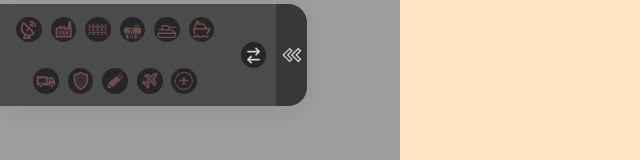
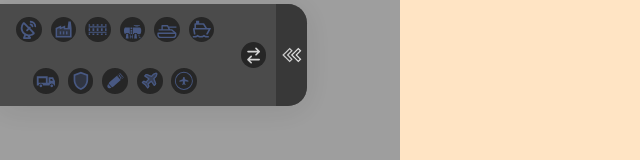
Before and after one commit to NimaShariatz/Henning-the-Navigator, a React (Vite) app: page / in a window 1280 px wide. Shown: the top 160 px of the page, without its empty margins (0-640 px from the left). Built offline with nearby package versions, Linux system fonts and the light colour scheme.

Commit message:
target buttons set and color changer

```diff
--- a/src/components/navigation_set/navigation_set.tsx
+++ b/src/components/navigation_set/navigation_set.tsx
@@ -42,17 +42,31 @@ function Navigation_set({ onWaypointSelectionChange, points_set }: NavigationSet
         { value: 12, ref: emplacement },
         { value: 13, ref: artillery },
         { value: 14, ref: airfield },
-        { value: 15, ref: airfield_2 },
-        { value: 16, ref: change }
+        { value: 15, ref: airfield_2 }
     ];
 
 
 
-    const [waypointSelection, setWaypointSelection] = useState(-1)
+    const [waypointSelection, setWaypointSelection] = useState(-1);
 
 
 
-    const [targetSetMovement, setTargetSetMovement] = useState(false)
+    const [targetSetMovement, setTargetSetMovement] = useState(false);
+
+    const [targetColor, setTargetColor] = useState(true);
+    const toggle_target_color = () => {
+        setTargetColor(!targetColor);
+
+        const targetElements = document.querySelectorAll('.target_button_fill');
+
+        const newColor = targetColor ? 'var(--red_target)' : 'var(--blue_target)';
+
+        targetElements.forEach(element => {//applies to all
+            if (element instanceof SVGElement) {
+                element.style.fill = newColor;
+            }
+        });
+    }
 
 
 
@@ -124,9 +138,11 @@ function Navigation_set({ onWaypointSelectionChange, points_set }: NavigationSet
                         if (item.value !== 1) {
                             item.ref.current.classList.add("button_disabled");
                             item.ref.current.disabled = true;
+                            item.ref.current.style.cursor = "not-allowed"
                         }else{//except for start
                             item.ref.current.classList.remove("button_disabled");
                             item.ref.current.disabled = false;
+                            item.ref.current.style.cursor = "pointer"
                         }
                     }
 
@@ -142,10 +158,12 @@ function Navigation_set({ onWaypointSelectionChange, points_set }: NavigationSet
                     if (item.ref.current) {
                         if (item.value !== 2) {
                             item.ref.current.classList.add("button_disabled");
+                            item.ref.current.style.cursor = "not-allowed"
                             item.ref.current.disabled = true;
                         }else{//except for target
                             item.ref.current.classList.remove("button_disabled");
                             item.ref.current.disabled = false;
+                            item.ref.current.style.cursor = "pointer"
                         }
                     }
 
@@ -164,9 +182,11 @@ function Navigation_set({ onWaypointSelectionChange, points_set }: NavigationSet
                         if ((item.value !== 1) && (item.value !== 2)) {
                             item.ref.current.classList.remove("button_disabled");
                             item.ref.current.disabled = false;
+                            item.ref.current.style.cursor = "pointer"
                         }else{//except for target and start
                             item.ref.current.classList.add("button_disabled");
                             item.ref.current.disabled = true;
+                            item.ref.current.style.cursor = "not-allowed"
                         }
                     }
 
@@ -311,7 +331,7 @@ function Navigation_set({ onWaypointSelectionChange, points_set }: NavigationSet
                                 <svg xmlns="http://www.w3.org/2000/svg" width="85%" height="85%" viewBox="0 0 24 24">
                                     <g fill="none">
                                         <path d="m12.593 23.258l-.011.002l-.071.035l-.02.004l-.014-.004l-.071-.035q-.016-.005-.024.005l-.004.01l-.017.428l.005.02l.01.013l.104.074l.015.004l.012-.004l.104-.074l.012-.016l.004-.017l-.017-.427q-.004-.016-.017-.018m.265-.113l-.013.002l-.185.093l-.01.01l-.003.011l.018.43l.005.012l.008.007l.201.093q.019.005.029-.008l.004-.014l-.034-.614q-.005-.018-.02-.022m-.715.002a.02.02 0 0 0-.027.006l-.006.014l-.034.614q.001.018.017.024l.015-.002l.201-.093l.01-.008l.004-.011l.017-.43l-.003-.012l-.01-.01z" />
-                                        <path fill="#ae3232" d="M5.269 4.026c.557-.628 1.463-.628 2.044-.148l.105.095l4.848 4.847l.087-.087a1 1 0 0 1
+                                        <path className="target_button_fill" d="M5.269 4.026c.557-.628 1.463-.628 2.044-.148l.105.095l4.848 4.847l.087-.087a1 1 0 0 1
                                         1.497 1.32l-.083.094l-.087.087l4.347 4.348c.572.572.614 1.557-.053 2.15a8.97 8.97 0 0 1-4.466 2.142l-.341.051l.98 1.318a1.1 1.1 0 0
                                         1-.766 1.751l-.116.006h-6.58a1.1 1.1 0 0 1-1.058-1.403l.04-.115l1.254-3.051A8.99 8.99 0 0 1 3 10a8.97 8.97 0 0 1 2.269-5.974m3.426 14.348L8.028 20h3.446l-.819-1.1a9 9 0 0 1-1.582-.387l-.378-.14ZM6.407 5.79a7
                                         7 0 0 0 9.803 9.803l-3.944-3.944l-1.559 1.558a1 1 0 0 1-1.414-1.414l1.558-1.559zm7.7-.737a3.5 3.5 0 0 1 2.859 2.96a1 1 0 0 1-1.958.393l-.023-.115a1.5 1.5
@@ -321,20 +341,20 @@ function Navigation_set({ onWaypointSelectionChange, points_set }: NavigationSet
                             </button>
                             <button className="target_button" onClick={() => toggle_waypoint_suggestion(6)} ref={factory}>
                                 <svg xmlns="http://www.w3.org/2000/svg" width="75%" height="75%" viewBox="0 0 24 24">
-                                    <path fill="#ae3232" d="M12 12V9.95l-5 2V10l-3 1.32V20h16v-8zm-3 6H7v-4h2zm4 0h-2v-4h2zm4 0h-2v-4h2z" opacity="0.3" />
-                                    <path fill="#ae3232" d="M22 22H2V10l7-3v2l5-2v3h3l1-8h3l1 8zM12 9.95l-5 2V10l-3 1.32V20h16v-8h-8zM11 18h2v-4h-2zm-4 0h2v-4H7zm10-4h-2v4h2z" />
+                                    <path className="target_button_fill" d="M12 12V9.95l-5 2V10l-3 1.32V20h16v-8zm-3 6H7v-4h2zm4 0h-2v-4h2zm4 0h-2v-4h2z" opacity="0.3" />
+                                    <path className="target_button_fill" d="M22 22H2V10l7-3v2l5-2v3h3l1-8h3l1 8zM12 9.95l-5 2V10l-3 1.32V20h16v-8h-8zM11 18h2v-4h-2zm-4 0h2v-4H7zm10-4h-2v4h2z" />
                                 </svg>
                             </button>
 
                             <button className="target_button" onClick={() => toggle_waypoint_suggestion(7)} ref={railway}>
                                 <svg xmlns="http://www.w3.org/2000/svg" width="75%" height="75%" viewBox="0 0 512 512">
-	                                <path fill="#ae3232" d="M18 112v39h38v-39zm102 0v39h48v-39zm112 0v39h48v-39zm112 0v39h48v-39zm112 0v39h38v-39zM18 169v30h476v-30zm0 48v78h38v-78zm102 0v78h48v-78zm112 0v78h48v-78zm112 0v78h48v-78zm112 0v78h38v-78zM18 313v30h476v-30zm0 48v39h38v-39zm102 0v39h48v-39zm112 0v39h48v-39zm112 0v39h48v-39zm112 0v39h38v-39z" />
+	                                <path className="target_button_fill" d="M18 112v39h38v-39zm102 0v39h48v-39zm112 0v39h48v-39zm112 0v39h48v-39zm112 0v39h38v-39zM18 169v30h476v-30zm0 48v78h38v-78zm102 0v78h48v-78zm112 0v78h48v-78zm112 0v78h48v-78zm112 0v78h38v-78zM18 313v30h476v-30zm0 48v39h38v-39zm102 0v39h48v-39zm112 0v39h48v-39zm112 0v39h48v-39zm112 0v39h38v-39z" />
                                 </svg>
                             </button>
 
                             <button className="target_button" onClick={() => toggle_waypoint_suggestion(8)} ref={refinery}>
                                 <svg xmlns="http://www.w3.org/2000/svg" width="75%" height="75%" viewBox="0 0 512 512">
-                                    <path fill="#ae3232" d="M288 133v18h160v-18zm41 34v16h78v-16zM64 201c-5.75 0-10.406 1.939-15.074 6.023c-4.668
+                                    <path className="target_button_fill" d="M288 133v18h160v-18zm41 34v16h78v-16zM64 201c-5.75 0-10.406 1.939-15.074 6.023c-4.668
                                     4.085-9.078 10.48-12.701 18.631C28.978 241.96 25 265 25 288s3.978 46.041 11.225 62.346c3.623 8.152 8.033 14.546 12.7
                                     18.63C53.595 373.062 58.25 375 64 375h5.055l2-17.994l.89-8.006h80.11l2.888 26H183V201zm137 0v46h46v-46zm64 0v174h28.055l2-17.994l.89-8.006h80.11l2.888
                                     26H448c5.75 0 10.406-1.94 15.074-6.023c4.668-4.085 9.08-10.48 12.703-18.631c7.247-16.304 11.225-39.343
@@ -345,13 +365,13 @@ function Navigation_set({ onWaypointSelectionChange, points_set }: NavigationSet
 
                             <button className="target_button" onClick={() => toggle_waypoint_suggestion(9)} ref={tank}>
                                 <svg xmlns="http://www.w3.org/2000/svg" width="85%" height="85%" viewBox="0 0 32 32">
-                                    <path fill="#ae3232" d="M30 13v-2H18.618l-.723-1.447A1 1 0 0 0 17 9H9a1 1 0 0 0-1 1v5H4v2h18.638l3.6 3H3a1 1 0 0 0-1 1v2a5.006 5.006 0 0 0 5 5h18a5.006 5.006 0 0 0 5-5v-2a1 1 0 0 0-.36-.769l-6-5A1 1 0 0 0 23 15h-2.382l-1-2Zm-2 10a3.003 3.003 0 0 1-3 3H7a3.003 3.003 0 0 1-3-3v-1h24Zm-18-8v-4h6.382l2 4Z" />
+                                    <path className="target_button_fill" d="M30 13v-2H18.618l-.723-1.447A1 1 0 0 0 17 9H9a1 1 0 0 0-1 1v5H4v2h18.638l3.6 3H3a1 1 0 0 0-1 1v2a5.006 5.006 0 0 0 5 5h18a5.006 5.006 0 0 0 5-5v-2a1 1 0 0 0-.36-.769l-6-5A1 1 0 0 0 23 15h-2.382l-1-2Zm-2 10a3.003 3.003 0 0 1-3 3H7a3.003 3.003 0 0 1-3-3v-1h24Zm-18-8v-4h6.382l2 4Z" />
                                 </svg>
                             </button>
 
                             <button className="target_button" onClick={() => toggle_waypoint_suggestion(10)} ref={convoy}>
                                 <svg xmlns="http://www.w3.org/2000/svg" width="75%" height="75%" viewBox="0 0 24 24">
-                                    <path fill="#ae3232" d="M9 4h5.446a1 1 0 0 1 .848.47L18.75 10h4.408a.5.5 0 0 1 .439.74L19.637 18H19a6 6 0 0 1-1.535-.198L20.63 12H3.4l1.048 5.824A6 6 0 0 1 3 18h-.545l-1.24-6.821A1 1 0 0 1 2.197 10H3V5a1 1 0 0 1 1-1h1V1h4zm-4 6h11.392l-2.5-4H5zM3 20a5.98 5.98 0 0 0 4-1.528A5.98 5.98 0 0 0 11 20a5.98 5.98 0 0 0 4-1.528A5.98 5.98 0 0 0 19 20h2v2h-2a7.96 7.96 0 0 1-4-1.07A7.96 7.96 0 0 1 11 22a7.96 7.96 0 0 1-4-1.07A7.96 7.96 0 0 1 3 22H1v-2z" />
+                                    <path className="target_button_fill" d="M9 4h5.446a1 1 0 0 1 .848.47L18.75 10h4.408a.5.5 0 0 1 .439.74L19.637 18H19a6 6 0 0 1-1.535-.198L20.63 12H3.4l1.048 5.824A6 6 0 0 1 3 18h-.545l-1.24-6.821A1 1 0 0 1 2.197 10H3V5a1 1 0 0 1 1-1h1V1h4zm-4 6h11.392l-2.5-4H5zM3 20a5.98 5.98 0 0 0 4-1.528A5.98 5.98 0 0 0 11 20a5.98 5.98 0 0 0 4-1.528A5.98 5.98 0 0 0 19 20h2v2h-2a7.96 7.96 0 0 1-4-1.07A7.96 7.96 0 0 1 11 22a7.96 7.96 0 0 1-4-1.07A7.96 7.96 0 0 1 3 22H1v-2z" />
                                 </svg>
                             </button>
                         </div>
@@ -362,26 +382,26 @@ function Navigation_set({ onWaypointSelectionChange, points_set }: NavigationSet
                         <div>
                             <button className="target_button" onClick={() => toggle_waypoint_suggestion(11)} ref={truck}>
                                 <svg xmlns="http://www.w3.org/2000/svg" width="85%" height="85%" viewBox="0 0 512 512">
-                                    <path fill="#ae3232" fillRule="evenodd" d="M138.667 341.333c17.673 0 32 14.327 32 32s-14.327 32-32 32s-32-14.327-32-32s14.327-32 32-32m256 0c17.673 0 32 14.327 32 32s-14.327 32-32 32s-32-14.327-32-32s14.327-32 32-32m-96-192v149.333H320v-128h106.667L469.334 256v106.666h-22.4C441.991 338.322 420.468 320 394.666 320s-47.325 18.322-52.266 42.666H190.933C185.992 338.322 164.47 320 138.667 320s-47.325 18.322-52.266 42.666H42.667V149.333zM256 192H85.334v106.666H256zm144.3 21.333h-37.632v42.666h58.965z" />
+                                    <path className="target_button_fill" fillRule="evenodd" d="M138.667 341.333c17.673 0 32 14.327 32 32s-14.327 32-32 32s-32-14.327-32-32s14.327-32 32-32m256 0c17.673 0 32 14.327 32 32s-14.327 32-32 32s-32-14.327-32-32s14.327-32 32-32m-96-192v149.333H320v-128h106.667L469.334 256v106.666h-22.4C441.991 338.322 420.468 320 394.666 320s-47.325 18.322-52.266 42.666H190.933C185.992 338.322 164.47 320 138.667 320s-47.325 18.322-52.266 42.666H42.667V149.333zM256 192H85.334v106.666H256zm144.3 21.333h-37.632v42.666h58.965z" />
                                 </svg>
                             </button>
                             <button className="target_button" onClick={() => toggle_waypoint_suggestion(12)} ref={emplacement}>
                                 <svg xmlns="http://www.w3.org/2000/svg" width="85%" height="85%" viewBox="0 0 24 24">
-                                    <path fill="#ae3232" d="M6 6.39v4.7c0 4 2.55 7.7 6 8.83c3.45-1.13 6-4.82 6-8.83v-4.7l-6-2.25z" opacity="0.3" />
-                                    <path fill="#ae3232" d="M12 2L4 5v6.09c0 5.05 3.41 9.76 8 10.91c4.59-1.15 8-5.86 8-10.91V5zm6 9.09c0 4-2.55 7.7-6 8.83c-3.45-1.13-6-4.82-6-8.83v-4.7l6-2.25l6 2.25z" />
+                                    <path className="target_button_fill" d="M6 6.39v4.7c0 4 2.55 7.7 6 8.83c3.45-1.13 6-4.82 6-8.83v-4.7l-6-2.25z" opacity="0.3" />
+                                    <path className="target_button_fill" d="M12 2L4 5v6.09c0 5.05 3.41 9.76 8 10.91c4.59-1.15 8-5.86 8-10.91V5zm6 9.09c0 4-2.55 7.7-6 8.83c-3.45-1.13-6-4.82-6-8.83v-4.7l6-2.25l6 2.25z" />
                                 </svg>
                             </button>
                             <button className="target_button" onClick={() => toggle_waypoint_suggestion(13)} ref={artillery}>
                                 <svg xmlns="http://www.w3.org/2000/svg" width="75%" height="75%" viewBox="0 0 512 512">
-	                                <path fill="#ae3232" d="m372.386 52.97l-14.822 13.064l103.244 117.142l14.822-13.064zm-30.23 26.646l-36.649 32.303l15.549 17.64zm16.865 16.346l-20.442 48.382l-1.457 3.448l19.012 21.57l21.897-51.832zm-67.537 28.318L119.939 275.485l.054.062l-1.294 1.141c-19.625 17.298-36.277 35.67-49.407 53.91l92.854 105.356c19.745-10.734 40.062-24.948 59.687-42.246l1.295-1.143l.055.063l6.23-5.493l165.313-145.713zm102.615 11.482l-20.443 48.385l-1.456 3.445l20.838 23.641l21.897-51.83zm36.904 41.873l-20.441 48.385l-.973 2.303l37.194-32.783zM58.583 346.723c-4.228 6.959-7.93 13.848-11.015 20.592c-6.73
+	                                <path className="target_button_fill" d="m372.386 52.97l-14.822 13.064l103.244 117.142l14.822-13.064zm-30.23 26.646l-36.649 32.303l15.549 17.64zm16.865 16.346l-20.442 48.382l-1.457 3.448l19.012 21.57l21.897-51.832zm-67.537 28.318L119.939 275.485l.054.062l-1.294 1.141c-19.625 17.298-36.277 35.67-49.407 53.91l92.854 105.356c19.745-10.734 40.062-24.948 59.687-42.246l1.295-1.143l.055.063l6.23-5.493l165.313-145.713zm102.615 11.482l-20.443 48.385l-1.456 3.445l20.838 23.641l21.897-51.83zm36.904 41.873l-20.441 48.385l-.973 2.303l37.194-32.783zM58.583 346.723c-4.228 6.959-7.93 13.848-11.015 20.592c-6.73
                                     14.712-10.7 28.778-11.157 41.78c-.457 13.001 2.827 25.259 10.93 34.452c8.103 9.194 19.85 13.989 32.805 15.168c12.955 1.18 27.408-.992 42.847-5.822c7.078-2.214 14.377-5.02 21.811-8.342z" />
                                 </svg>
                             </button>
                             <button className="target_button" onClick={() => toggle_waypoint_suggestion(14)} ref={airfield}>
                                 <svg xmlns="http://www.w3.org/2000/svg" width="75%" height="75%" viewBox="0 0 24 24">
-                                    <path fill="#ae3232" d="M20.633 2.276c-.726-.117-1.501.127-2.174.371c-.972.354-2.07.93-2.646 1.506l-1.61 1.703l-5.334-2.02a1.8 1.8 0 0 0-1.93.354L5.46 5.587c-.34.321-.3.89.083 1.16l4.696 3.303l-.862.912c-.52.52-.996 1.028-1.355 1.522a4.7 4.7 0 0 0-.432.707l-2.139-.844c-.66-.26-1.393-.07-1.886.397l-1.08 1.02a.757.757 0 0 0 .048 1.131l3.651 2.922l2.922 3.651c.28.35.822.373 1.13.047l1.022-1.08c.465-.492.657-1.226.396-1.885l-.844-2.138c.247-.12.483-.27.707-.433c.494-.359 1.002-.835 1.522-1.354l.912-.863l3.304 4.696a.758.758 0 0 0 1.159.083l1.397-1.48a1.8 1.8 0 0 0 .353-1.93l-2.019-5.334l1.703-1.61c.577-.577 1.152-1.674
+                                    <path className="target_button_fill" d="M20.633 2.276c-.726-.117-1.501.127-2.174.371c-.972.354-2.07.93-2.646 1.506l-1.61 1.703l-5.334-2.02a1.8 1.8 0 0 0-1.93.354L5.46 5.587c-.34.321-.3.89.083 1.16l4.696 3.303l-.862.912c-.52.52-.996 1.028-1.355 1.522a4.7 4.7 0 0 0-.432.707l-2.139-.844c-.66-.26-1.393-.07-1.886.397l-1.08 1.02a.757.757 0 0 0 .048 1.131l3.651 2.922l2.922 3.651c.28.35.822.373 1.13.047l1.022-1.08c.465-.492.657-1.226.396-1.885l-.844-2.138c.247-.12.483-.27.707-.433c.494-.359 1.002-.835 1.522-1.354l.912-.863l3.304 4.696a.758.758 0 0 0 1.159.083l1.397-1.48a1.8 1.8 0 0 0 .353-1.93l-2.019-5.334l1.703-1.61c.577-.577 1.152-1.674
                                     1.506-2.646c.244-.672.488-1.448.371-2.174a1.27 1.27 0 0 0-1.09-1.091" opacity="0.5" />
-                                    <path fill="#ae3232" fillRule="evenodd" d="M20.633 2.276c.224.035.51.125.738.353c.229.229.318.514.353.738c.037.23.03.473.005.7c-.052.458-.195.976-.376 1.474c-.354.972-.93 2.07-1.506 2.646l-.015.015l-1.688 1.595l2.02 5.334a1.8 1.8 0 0 1-.354 1.93l-1.397 1.48a.757.757 0 0 1-1.16-.083l-3.303-4.696l-.912.863c-.52.519-1.028.995-1.522 1.354c-.224.163-.46.313-.707.433l.844 2.138c.26.66.07 1.393-.396 1.886l-1.022 1.08a.757.757 0 0 1-1.13-.047l-2.922-3.652l-3.651-2.922a.757.757 0 0 1-.047-1.13l1.08-1.021c.492-.466 1.226-.658 1.885-.397l2.139.845c.12-.248.27-.484.432-.708c.359-.494.835-1.002 1.355-1.522l.862-.912l-4.696-3.304a.757.757 0 0
+                                    <path className="target_button_fill" fillRule="evenodd" d="M20.633 2.276c.224.035.51.125.738.353c.229.229.318.514.353.738c.037.23.03.473.005.7c-.052.458-.195.976-.376 1.474c-.354.972-.93 2.07-1.506 2.646l-.015.015l-1.688 1.595l2.02 5.334a1.8 1.8 0 0 1-.354 1.93l-1.397 1.48a.757.757 0 0 1-1.16-.083l-3.303-4.696l-.912.863c-.52.519-1.028.995-1.522 1.354c-.224.163-.46.313-.707.433l.844 2.138c.26.66.07 1.393-.396 1.886l-1.022 1.08a.757.757 0 0 1-1.13-.047l-2.922-3.652l-3.651-2.922a.757.757 0 0 1-.047-1.13l1.08-1.021c.492-.466 1.226-.658 1.885-.397l2.139.845c.12-.248.27-.484.432-.708c.359-.494.835-1.002 1.355-1.522l.862-.912l-4.696-3.304a.757.757 0 0
                                     1-.083-1.159l1.48-1.397a1.8 1.8 0 0 1 1.93-.353l5.334 2.019l1.595-1.688l.015-.015C16.39 3.576 17.487 3 18.46 2.647c.498-.181 1.016-.324 1.474-.376c.227-.025.47-.032.7.005M16.88
                                     5.207l-1.93 2.042a.75.75 0 0 1-.811.187L8.325 5.235l-.03-.012a.3.3 0 0 0-.326.057l-.813.768l4.654 3.274c.368.26.423.801.113 1.129L10.458 12l-.014.014c-.513.513-.922.954-1.21 1.35c-.291.403-.406.688-.425.891a.757.757 0 0 1-1.022.627l-2.888-1.141c-.262-.104-.6.371-.757.52l3.043 2.436a1 1 0 0 1 .118.117l2.435 3.043c.149-.157.624-.495.52-.757l-1.14-2.887a.757.757 0 0 1 .626-1.023c.203-.019.488-.134.89-.426c.397-.287.838-.696 1.35-1.209l.016-.014l1.55-1.465a.758.758 0 0 1 1.128.113l3.274 4.654l.768-.813a.3.3 0 0 0 .058-.325l-.013-.03l-2.2-5.815a.75.75 0 0 1 .186-.81l2.042-1.931c.347-.351.826-1.2
                                     1.15-2.092c.148-.405.292-.842.306-1.277c-.435.014-.872.158-1.277.306c-.891.324-1.74.803-2.092 1.15" clipRule="evenodd" />
@@ -389,9 +409,9 @@ function Navigation_set({ onWaypointSelectionChange, points_set }: NavigationSet
                             </button>
                             <button className="target_button" onClick={() => toggle_waypoint_suggestion(15)} ref={airfield_2}>
                                 <svg xmlns="http://www.w3.org/2000/svg" width="85%" height="85%" viewBox="0 0 24 24">
-                                    <path fill="#ae3232" d="M13.105 12.609v2.279a.12.12 0 0 0 .061.105l.622.355a.49.49 0 0 1 .242.365l.049.413a.243.243 0 0 1-.307.263l-1.641-.459a.5.5 0 0 0-.262 0l-1.641.459a.244.244 0 0 1-.308-.263l.05-.413a.49.49 0 0 1 .242-.365l.621-.355a.12.12 0 0 0 .062-.105v-2.279a.122.122 0 0 0-.137-.121l-3.485.435A.242.242 0 0 1 7 12.682v-.624a.49.49 0 0 1 .316-.455l3.5-1.313a.12.12 0 0 0 .079-.114v-.741a4.8 4.8 0 0 1 .1-.981a1.015 1.015 0 0 1 1.2-.833a1.06 1.06 0 0 1 .819.9l.015.094a6 6 0 0 1 .077.976v.587a.12.12
+                                    <path className="target_button_fill" d="M13.105 12.609v2.279a.12.12 0 0 0 .061.105l.622.355a.49.49 0 0 1 .242.365l.049.413a.243.243 0 0 1-.307.263l-1.641-.459a.5.5 0 0 0-.262 0l-1.641.459a.244.244 0 0 1-.308-.263l.05-.413a.49.49 0 0 1 .242-.365l.621-.355a.12.12 0 0 0 .062-.105v-2.279a.122.122 0 0 0-.137-.121l-3.485.435A.242.242 0 0 1 7 12.682v-.624a.49.49 0 0 1 .316-.455l3.5-1.313a.12.12 0 0 0 .079-.114v-.741a4.8 4.8 0 0 1 .1-.981a1.015 1.015 0 0 1 1.2-.833a1.06 1.06 0 0 1 .819.9l.015.094a6 6 0 0 1 .077.976v.587a.12.12
                                     0 0 0 .079.114l3.5 1.313a.49.49 0 0 1 .316.455v.624a.243.243 0 0 1-.274.241l-3.484-.435a.12.12 0 0 0-.138.119" />
-                                    <path fill="#ae3232" d="M12 21.933A9.933 9.933 0 1 1 21.933 12A9.944 9.944 0 0 1 12 21.933m0-18.866A8.933 8.933 0 1 0 20.933 12A8.943 8.943 0 0 0 12 3.067" />
+                                    <path className="target_button_fill" d="M12 21.933A9.933 9.933 0 1 1 21.933 12A9.944 9.944 0 0 1 12 21.933m0-18.866A8.933 8.933 0 1 0 20.933 12A8.943 8.943 0 0 0 12 3.067" />
                                 </svg>
                             </button>
                         </div>
@@ -400,7 +420,7 @@ function Navigation_set({ onWaypointSelectionChange, points_set }: NavigationSet
 
 
                     <div className="switch_buttons">
-                        <button className="target_button" onClick={() => toggle_waypoint_suggestion(16)} ref={change}>
+                        <button className="target_button" onClick={toggle_target_color} ref={change}>
                             <svg xmlns="http://www.w3.org/2000/svg" width="75%" height="75%" viewBox="0 0 24 24">
                                 <path d="M14.293 2.293a1 1 0 0 1 1.414 0l4 4a1 1 0 0 1 0 1.414l-4 4a1 1 0 0 1-1.414-1.414L16.586 8H5a1 1 0 0 1 0-2h11.586l-2.293-2.293a1 1 0 0 1 0-1.414m-4.586 10a1 1 0 0 1 0 1.414L7.414 16H19a1 1 0 1 1 0 2H7.414l2.293 2.293a1 1 0 0 1-1.414 1.414l-4-4a1 1 0 0 1 0-1.414l4-4a1 1 0 0 1 1.414 0" />
                             </svg>
--- a/src/pages/map/map.css
+++ b/src/pages/map/map.css
@@ -25,7 +25,7 @@
     display: flex;
 
 }
-.map_waypoint_button{
+.map_waypoint_button, .map_target_button{
 
     border: none;
 
```
Also changed, not shown: src/Global.css (+3 -8 lines), src/components/navigation_set/navigation_set.css (+5 -3 lines), src/pages/map/map.tsx (+16 -4 lines).
